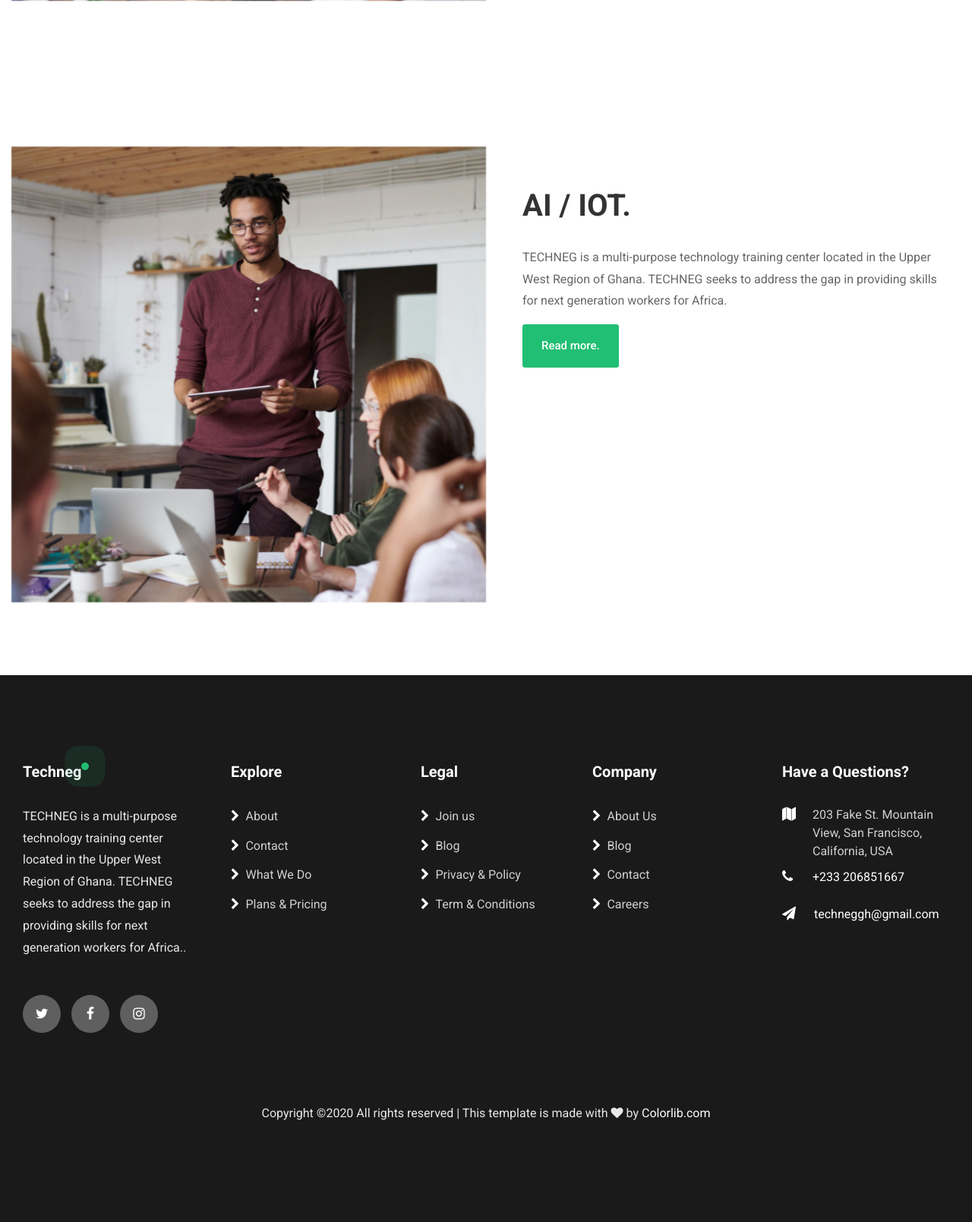
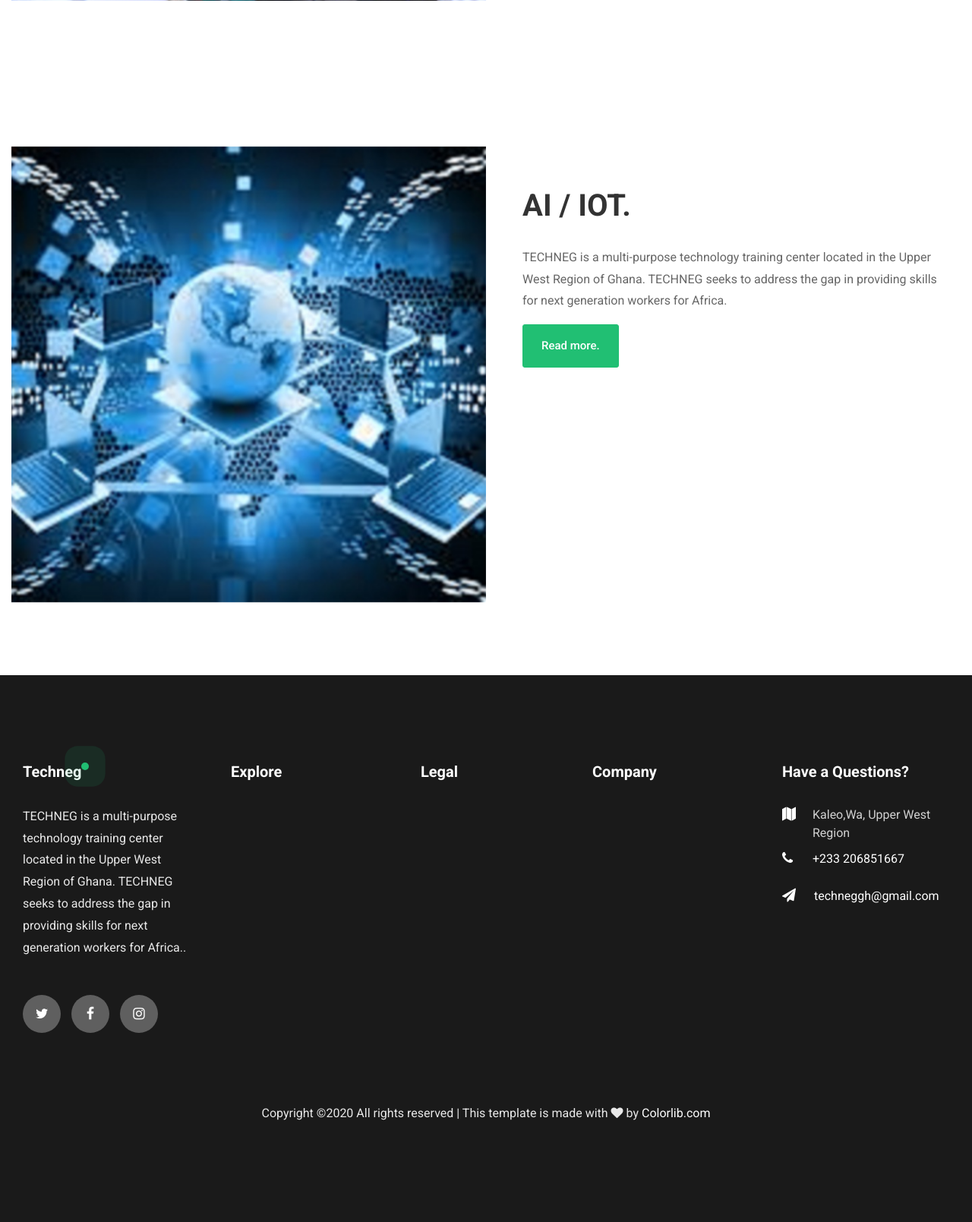
Before and after one commit to Luchyba/myhub, a Django app: page /main/services in a window 1280 px wide. Shown: the part 2924-4533 px from the top of the page at 76% size. Run offline with Django 3.2, Linux system fonts and the light colour scheme; some libraries are stand-ins or nearby versions.

Commit message:
edit to site

```diff
--- a/templates/foot.html
+++ b/templates/foot.html
@@ -8,7 +8,7 @@
               <p>TECHNEG is a multi-purpose technology training center located in the Upper West Region of Ghana. TECHNEG seeks to address the gap in providing skills for next generation workers for Africa..</p>
               <ul class="ftco-footer-social list-unstyled mt-5">
                 <li class="ftco-animate"><a href="#"><span class="fa fa-twitter"></span></a></li>
-                <li class="ftco-animate"><a href="#"><span class="fa fa-facebook"></span></a></li>
+                <li class="ftco-animate"><a href="https://facebook.com/TechnologyfortheNextGeneration/"><span class="fa fa-facebook"></span></a></li>
                 <li class="ftco-animate"><a href="#"><span class="fa fa-instagram"></span></a></li>
               </ul>
             </div>
@@ -16,34 +16,34 @@
           <div class="col-sm-12 col-md">
             <div class="ftco-footer-widget mb-4 ml-md-4">
               <h2 class="ftco-heading-2">Explore</h2>
-              <ul class="list-unstyled">
+              {% comment %} <ul class="list-unstyled">
                 <li><a href="#"><span class="fa fa-chevron-right mr-2"></span>About</a></li>
                 <li><a href="#"><span class="fa fa-chevron-right mr-2"></span>Contact</a></li>
                 <li><a href="#"><span class="fa fa-chevron-right mr-2"></span>What We Do</a></li>
                 <li><a href="#"><span class="fa fa-chevron-right mr-2"></span>Plans &amp; Pricing</a></li>
-              </ul>
+              </ul> {% endcomment %}
             </div>
           </div>
           <div class="col-sm-12 col-md">
             <div class="ftco-footer-widget mb-4 ml-md-4">
               <h2 class="ftco-heading-2">Legal</h2>
-              <ul class="list-unstyled">
+              {% comment %} <ul class="list-unstyled">
                 <li><a href="#"><span class="fa fa-chevron-right mr-2"></span>Join us</a></li>
                 <li><a href="#"><span class="fa fa-chevron-right mr-2"></span>Blog</a></li>
                 <li><a href="#"><span class="fa fa-chevron-right mr-2"></span>Privacy &amp; Policy</a></li>
                 <li><a href="#"><span class="fa fa-chevron-right mr-2"></span>Term &amp; Conditions</a></li>
-              </ul>
+              </ul> {% endcomment %}
             </div>
           </div>
           <div class="col-sm-12 col-md">
              <div class="ftco-footer-widget mb-4">
               <h2 class="ftco-heading-2">Company</h2>
-              <ul class="list-unstyled">
+              {% comment %} <ul class="list-unstyled">
                 <li><a href="#"><span class="fa fa-chevron-right mr-2"></span>About Us</a></li>
                 <li><a href="#"><span class="fa fa-chevron-right mr-2"></span>Blog</a></li>
                 <li><a href="#"><span class="fa fa-chevron-right mr-2"></span>Contact</a></li>
                 <li><a href="#"><span class="fa fa-chevron-right mr-2"></span>Careers</a></li>
-              </ul>
+              </ul> {% endcomment %}
             </div>
           </div>
           <div class="col-sm-12 col-md">
@@ -51,7 +51,7 @@
             	<h2 class="ftco-heading-2">Have a Questions?</h2>
             	<div class="block-23 mb-3">
 	              <ul>
-	                <li><span class="icon fa fa-map marker"></span><span class="text">203 Fake St. Mountain View, San Francisco, California, USA</span></li>
+	                <li><span class="icon fa fa-map marker"></span><span class="text">Kaleo,Wa, Upper West Region</span></li>
 	                <li><a href="#"><span class="icon fa fa-phone"></span><span class="text">+233 206851667</span></a></li>
 	                <li><a href="#"><span class="icon fa fa-paper-plane pr-4"></span><span class="text">techneggh@gmail.com</span></a></li>
 	              </ul>
--- a/templates/home.html
+++ b/templates/home.html
@@ -11,8 +11,8 @@
                 <div class="text w-100">
                     <h1 class="mb-4">Technology For the Next Generation.(TECHNEG)</h1>
                     <p class="mb-4">The Hub of Technological &amp; Entrepreneurial Innovation </p>
-                    <p><a class="btn btn-primary py-3 px-" href="#">Join TECHNEG</a></p>
-                    <p><a class="btn btn-primary py-3 px-4" href="#">Become a Mentor</a></p>
+                    <p><a class="btn btn-primary py-3 px-" href="{% url 'volunteer' %}">Join TECHNEG</a></p>
+                    <p><a class="btn btn-primary py-3 px-4" href="{% url 'volunteer' %}">Become a Mentor</a></p>
                 </div>
             </div>
         </div>
--- a/templates/services.html
+++ b/templates/services.html
@@ -3,7 +3,7 @@
 {% block content %}
 
 <section class="hero-wrap hero-wrap-2" data-stellar-background-ratio="0.5"
-         style="background-image: url('../static/images/bg_3.jpg');">
+         style="background-image: url('../static/images/g9.jpg');">
     <div class="overlay"></div>
     <div class="container">
         <div class="row no-gutters slider-text align-items-end justify-content-center">
@@ -194,7 +194,7 @@
     <div class="container">
         <div class="row">
             <div class="col-md-6 img img-3 d-flex justify-content-center align-items-center"
-                 style="background-image: url(../static/images/about-1.jpg);">
+                 style="background-image: url(../static/images/bg_13.jpg);">
             </div>
             <div class="col-md-6 wrap-about pl-md-5 ftco-animate py-md-5">
                 <div class="heading-section">
@@ -220,7 +220,7 @@
         <div class="container">
             <div class="row">
                 <div class="col-md-6 img img-3 d-flex justify-content-center align-items-center"
-                     style="background-image: url(../static/images/about-1.jpg);">
+                     style="background-image: url(../static/images/g9.jpg);">
                 </div>
                 <div class="col-md-6 wrap-about pl-md-5 ftco-animate py-md-5">
                     <div class="heading-section">
@@ -246,7 +246,7 @@
         <div class="container">
             <div class="row">
                 <div class="col-md-6 img img-3 d-flex justify-content-center align-items-center"
-                     style="background-image: url(../static/images/about-1.jpg);">
+                     style="background-image: url(../static/images/g2.jpg);">
                 </div>
                 <div class="col-md-6 wrap-about pl-md-5 ftco-animate py-md-5">
                     <div class="heading-section">
@@ -272,7 +272,7 @@
         <div class="container">
             <div class="row">
                 <div class="col-md-6 img img-3 d-flex justify-content-center align-items-center"
-                     style="background-image: url(../static/images/about-1.jpg);">
+                     style="background-image: url(../static/images/f.jpg);">
                 </div>
                 <div class="col-md-6 wrap-about pl-md-5 ftco-animate py-md-5">
                     <div class="heading-section">
```
Also changed, not shown: templates/about.html (+8 -6 lines), static/images/g2.jpg (renamed from static/images/g (2).jpg), static/images/pr1.jpg, 2 other files.
